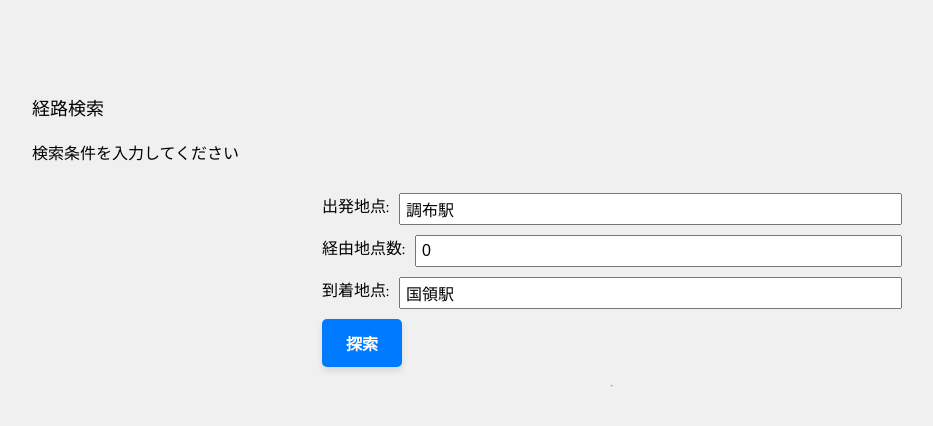
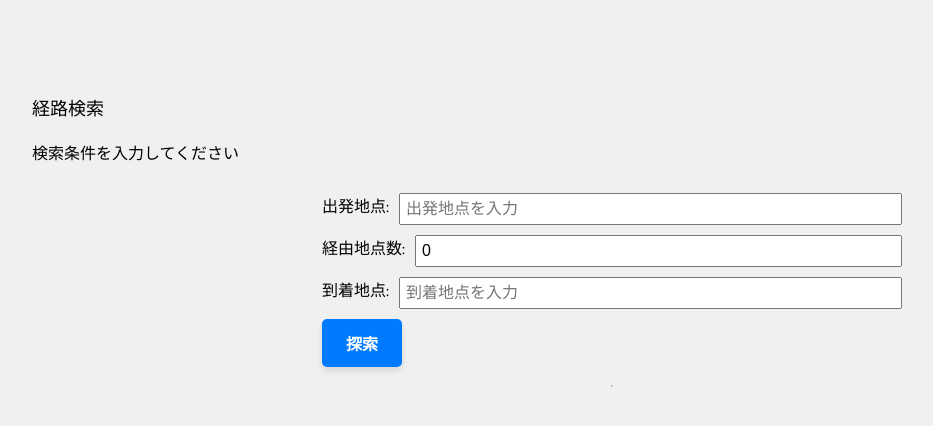
Before and after one commit to KeiNagaoka/routing_System, a Django app: page /routesearch/ in a window 1280 px wide. Shown: the part 176-602 px from the top of the page, without its empty margins (28-961 px from the left). Run offline with Django 5.2, Linux system fonts and the light colour scheme; a user stored in the database is signed in; parts of the project's set-up code (start-up, migrations or seed data) failed here and were passed over.

Commit message:
settings

```diff
--- a/routing/templates/routesearch.html
+++ b/routing/templates/routesearch.html
@@ -19,7 +19,7 @@
         <div class="form-group">
             <label for="start_spot">出発地点:</label>
             <input type="text" id="start_spot" name="start_spot" placeholder="出発地点を入力"
-            value="調布駅" autocomplete="off" class="input-wide" required/>
+            value="" autocomplete="off" class="input-wide" required/>
         </div>
         <div id="suggest_start" class="suggest"></div>
 
@@ -33,7 +33,7 @@
             <div class="form-group hide" id="spot-group{{ i }}">
                 <label for="spot{{ i }}">経由地点{{ i }}:</label>
                 <input type="text" id="spot{{ i }}" name="spot{{ i }}" placeholder="経由地点を入力"
-                value="コンビニ" autocomplete="off" class="input-wide" />
+                value="" autocomplete="off" class="input-wide" />
             </div>
             <div id="suggest{{ i }}" class="suggest"></div>
         {% endfor %}
@@ -41,7 +41,7 @@
         <div class="form-group">
             <label for="goal_spot">到着地点:</label>
             <input type="text" id="goal_spot" name="goal_spot" placeholder="到着地点を入力"
-            value="国領駅" autocomplete="off" class="input-wide" required/>
+            value="" autocomplete="off" class="input-wide" required/>
         </div>
         <div id="suggest_goal" class="suggest"></div>
 
--- a/routingSystem/settings.py
+++ b/routingSystem/settings.py
@@ -11,6 +11,7 @@ https://docs.djangoproject.com/en/5.0/ref/settings/
 """
 
 from pathlib import Path
+import os
 
 # Build paths inside the project like this: BASE_DIR / 'subdir'.
 BASE_DIR = Path(__file__).resolve().parent.parent
@@ -53,7 +54,7 @@ LOGOUT_REDIRECT_URL = "accounts:index"
 TEMPLATES = [
     {
         'BACKEND': 'django.template.backends.django.DjangoTemplates',
-        'DIRS': [BASE_DIR / 'routing/templates'], # templatesディレクトリを設定
+        'DIRS': [os.path.join(BASE_DIR , 'routing' , 'templates')], # templatesディレクトリを設定
         'APP_DIRS': True,
         'OPTIONS': {
             'context_processors': [
@@ -115,8 +116,6 @@ USE_TZ = True
 # Static files (CSS, JavaScript, Images)
 # https://docs.djangoproject.com/en/5.0/howto/static-files/
 
-import os
-
 STATIC_URL = 'routing/templates/static/'
 STATICFILES_DIRS = [os.path.join(BASE_DIR, STATIC_URL)]
 STATIC_ROOT = os.path.join(BASE_DIR, 'routing/templates/staticfiles/')
```
